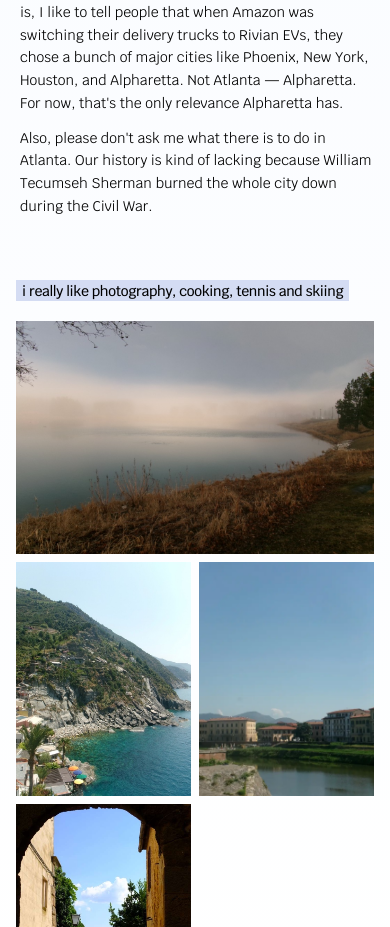
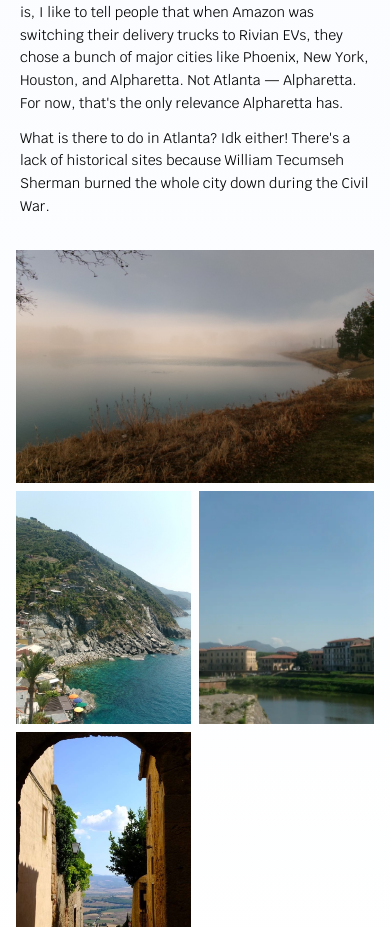
Before and after one commit to michellee-wang/personal-website, a Next.js app: page /sidequests in a window 390 px wide. Shown: the part 842-1769 px from the top of the page. Built offline with nearby package versions, Linux system fonts and the light colour scheme.

Commit message:
updated some descriptions

```diff
--- a/app/sidequests/PhotoGallery.tsx
+++ b/app/sidequests/PhotoGallery.tsx
@@ -5,14 +5,7 @@ export default function PhotoGallery() {
   if (galleryPhotos.length === 0) return null;
 
   return (
-    <section className="mt-16 w-full min-w-0">
-
-      <h3 className="mb-5 text-sm sm:text-base leading-snug font-medium tracking-tight text-black">
-        <span className="box-decoration-clone bg-[#d4dcf3] px-1.5 py-[0.12em]">
-          i really like photography, cooking, tennis and skiing
-        </span>
-      </h3>
-
+    <section className="mt-8 w-full min-w-0">
       <div id="photos" className="photo-gallery-grid scroll-mt-8">
         {galleryPhotos.map((photo) => {
           const isLandscape = photo.orientation === "landscape";
--- a/app/sidequests/places.ts
+++ b/app/sidequests/places.ts
@@ -18,7 +18,7 @@ export const places: Place[] = [
     lat: 34.0754,
     lng: -84.2941,
     description:
-      "My hometown of Alpharetta, Georgia!\n\nIt's 45 minutes from the center of Atlanta, so in high school I used to sneak into Georgia Tech Create-X startup events. \n\n Also, since most people don't know what Alpharetta is, I like to tell people that when Amazon was switching their delivery trucks to Rivian EVs, they chose a bunch of major cities like Phoenix, New York, Houston, and Alpharetta. Not Atlanta — Alpharetta. For now, that's the only relevance Alpharetta has.\n\nAlso, please don't ask me what there is to do in Atlanta. Our history is kind of lacking because William Tecumseh Sherman burned the whole city down during the Civil War.",
+      "My hometown of Alpharetta, Georgia!\n\nIt's 45 minutes from the center of Atlanta, so in high school I used to sneak into Georgia Tech Create-X startup events. \n\n Also, since most people don't know what Alpharetta is, I like to tell people that when Amazon was switching their delivery trucks to Rivian EVs, they chose a bunch of major cities like Phoenix, New York, Houston, and Alpharetta. Not Atlanta — Alpharetta. For now, that's the only relevance Alpharetta has.\n\nWhat is there to do in Atlanta? Idk either! There's a lack of historical sites because William Tecumseh Sherman burned the whole city down during the Civil War.",
   },
   {
     id: "sf",
@@ -27,7 +27,7 @@ export const places: Place[] = [
     lat: 37.7749,
     lng: -122.4194,
     description:
-      "I moved to San Francisco for the first time at 17 to work at General Translation. I'm eternally grateful Archie took a risk hiring me. I learned so much about startups, engineering, and especially myself. I got to wear so many hats and I'm so grateful I was entrusted with being able to contribute so much.",
+      "I moved to San Francisco for the first time at 17 to work at General Translation. I'm eternally grateful Archie took the risk hiring me. I learned so much about startups, engineering, and especially myself. I got to wear so many hats and I met some of the best friends here.\n\nOne of the things I loved most about San Francisco is I was never the smartest in the room. The people I've met here have accomplished things I've thought were not possible and because of that, I genuinely think anything is possible (especially if you have audacity).",
   },
   {
     id: "chicago",
@@ -45,7 +45,7 @@ export const places: Place[] = [
     lat: 41.9028,
     lng: 12.4964,
     description:
-      "Outside of visiting the Tuscany countryside and the most beautiful places in the world, I also escaped the noise in the startup space to see if my real values didn't align. Through that I realized I'm truly passionate about tech in the startup world. I realized I'm really fascinated by social and knowledge networks and the engineering aspect of that!\n\nI also believe that one of the best ways you can grow is by doing things by yourself. I went on many solo day trips throughout Italy and I gained more trust for myself to figure things out when things are foreign (literally) and don't work out the way I planned (4 of my trains got delayed so I ended up in a 20 person bus down a really steep mountain). I miss the Italian espresso :(",
+      "Outside of visiting the Tuscany countryside and the most beautiful places in the world, I also escaped the noise in the startup space to see if my real values didn't align. Through that I realized I'm truly passionate about tech in the startup world. I realized I'm really fascinated by social and knowledge networks and the engineering aspect of that! I learned so much about art history and the renaissance while visiting museums which is something I didn't think I was interested in as someone who spent most of her life deeply passionate about tech.\n\nI also believe that one of the best ways you can grow is by doing things by yourself. I went on many solo day trips throughout Italy and I gained more trust for myself to figure things out when things are foreign (literally) and don't work out the way I planned (4 of my trains got delayed so I ended up in a 20 person bus down a really steep mountain).\n\nI gave olives another chance (no.) and I'm now pretty well versed in niche fragrances and espresso!",
   },
 ];
 
```
